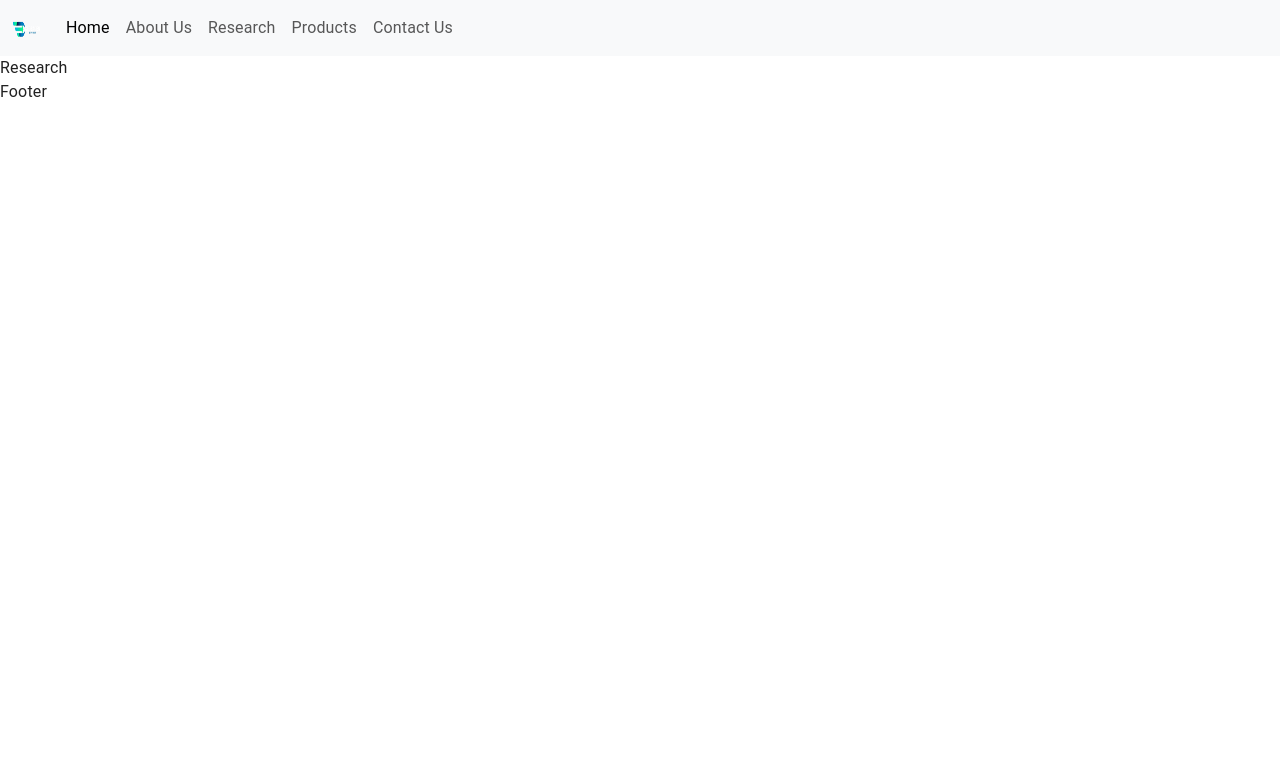
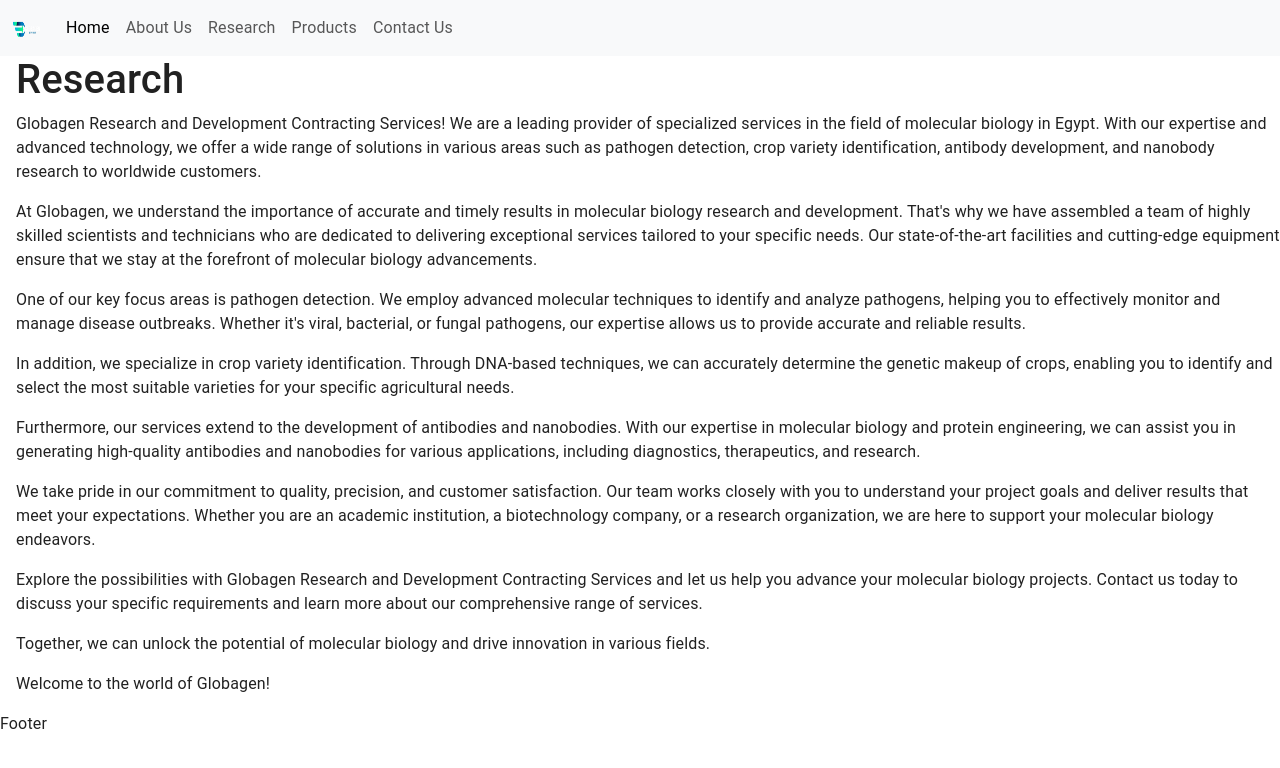
Before and after one commit to HadeerHassan28/globagen-project, a React (Create React App) app: page /research in a window 1280 px wide. Shown: the top 768 px of the page. Built offline with nearby package versions, Linux system fonts and the light colour scheme.

Commit message:
reeach page wothout desgin and navbar with localization

```diff
--- a/src/components/NavBar/NavBar.js
+++ b/src/components/NavBar/NavBar.js
@@ -1,7 +1,8 @@
 import * as React from "react";
 import logo from "../../assets/logo.png";
-
+import { useTranslation } from "react-i18next";
 const NavBar = () => {
+  const { t } = useTranslation();
   return (
     <>
       <nav className={`navbar navbar-expand-lg bg-body-tertiary`}>
@@ -30,28 +31,28 @@
             <ul className="navbar-nav">
               <li className="nav-item">
                 <a className="nav-link active" aria-current="page" href="/">
-                  Home
+                  {t("Home")}
                 </a>
               </li>
               <li className="nav-item">
                 <a className="nav-link" href="about">
-                  About Us
+                  {t("About Us")}
                 </a>
               </li>
               <li className="nav-item">
                 <a className="nav-link" href="research">
-                  Research
+                  {t("Research")}
                 </a>
               </li>
 
               <li className="nav-item">
                 <a className="nav-link" href="products">
-                  Products
+                  {t("Products")}
                 </a>
               </li>
               <li className="nav-item">
                 <a className="nav-link" href="contact">
-                  Contact Us
+                  {t("Contact us")}
                 </a>
               </li>
             </ul>
--- a/src/components/Research/Research.js
+++ b/src/components/Research/Research.js
@@ -1,8 +1,73 @@
 import React from "react";
 import styles from "../Research/Research.module.css";
+import { useTranslation } from "react-i18next";
+const Research = () => {
+  const { t } = useTranslation();
+  const parag = [
+    {
+      id: 1,
+      p: t(
+        "Globagen Research and Development Contracting Services! We are a leading provider of specialized services in the field of molecular biology in Egypt. With our expertise and advanced technology, we offer a wide range of solutions in various areas such as pathogen detection, crop variety identification, antibody development, and nanobody research to worldwide customers."
+      ),
+    },
+    {
+      id: 2,
+      p: t(
+        "At Globagen, we understand the importance of accurate and timely results in molecular biology research and development. That's why we have assembled a team of highly skilled scientists and technicians who are dedicated to delivering exceptional services tailored to your specific needs. Our state-of-the-art facilities and cutting-edge equipment ensure that we stay at the forefront of molecular biology advancements."
+      ),
+    },
+    {
+      id: 3,
+      p: t(
+        "One of our key focus areas is pathogen detection. We employ advanced molecular techniques to identify and analyze pathogens, helping you to effectively monitor and manage disease outbreaks. Whether it's viral, bacterial, or fungal pathogens, our expertise allows us to provide accurate and reliable results."
+      ),
+    },
+    {
+      id: 4,
+      p: t(
+        "In addition, we specialize in crop variety identification. Through DNA-based techniques, we can accurately determine the genetic makeup of crops, enabling you to identify and select the most suitable varieties for your specific agricultural needs."
+      ),
+    },
+    {
+      id: 5,
+      p: t(
+        "Furthermore, our services extend to the development of antibodies and nanobodies. With our expertise in molecular biology and protein engineering, we can assist you in generating high-quality antibodies and nanobodies for various applications, including diagnostics, therapeutics, and research."
+      ),
+    },
+    {
+      id: 6,
+      p: t(
+        "We take pride in our commitment to quality, precision, and customer satisfaction. Our team works closely with you to understand your project goals and deliver results that meet your expectations. Whether you are an academic institution, a biotechnology company, or a research organization, we are here to support your molecular biology endeavors."
+      ),
+    },
+    {
+      id: 7,
+      p: t(
+        "Explore the possibilities with Globagen Research and Development Contracting Services and let us help you advance your molecular biology projects. Contact us today to discuss your specific requirements and learn more about our comprehensive range of services."
+      ),
+    },
+    {
+      id: 8,
+      p: t(
+        "Together, we can unlock the potential of molecular biology and drive innovation in various fields."
+      ),
+    },
+    {
+      id: 9,
+      p: t("Welcome to the world of Globagen!"),
+    },
+  ];
 
-const Research = () => {
-  return <div>Research</div>;
+  return (
+    <div className={`contanier`}>
+      <h1 className={`ms-3`}>Research</h1>
+      {parag.map((ele) => (
+        <div className={`ms-3`}>
+          <p key={ele.id}>{ele.p}</p>
+        </div>
+      ))}
+    </div>
+  );
 };
 
 export default Research;
--- a/src/i18n/locales/ar/translations.json
+++ b/src/i18n/locales/ar/translations.json
@@ -1,3 +1,7 @@
 {
-  "Home": "الرئيسية"
+  "Home": "الرئيسية",
+  "About Us": "عنا",
+  "Research": "أبحاثنا",
+  "Products": "منتجاتنا",
+  "Contact us": "اتصل بنا"
 }
--- a/src/i18n/locales/en/translations.json
+++ b/src/i18n/locales/en/translations.json
@@ -1,3 +1,16 @@
 {
-  "Home": "Home"
+  "Home": "Home",
+  "About Us": "About Us",
+  "Research": "Research",
+  "Products": "Products",
+  "Contact us": "Contact Us",
+  "Globagen Research and Development Contracting Services! We are a leading provider of specialized services in the field of molecular biology in Egypt. With our expertise and advanced technology, we offer a wide range of solutions in various areas such as pathogen detection, crop variety identification, antibody development, and nanobody research to worldwide customers.": "Globagen Research and Development Contracting Services! We are a leading provider of specialized services in the field of molecular biology in Egypt. With our expertise and advanced technology, we offer a wide range of solutions in various areas such as pathogen detection, crop variety identification, antibody development, and nanobody research to worldwide customers.",
+  "At Globagen, we understand the importance of accurate and timely results in molecular biology research and development. That's why we have assembled a team of highly skilled scientists and technicians who are dedicated to delivering exceptional services tailored to your specific needs. Our state-of-the-art facilities and cutting-edge equipment ensure that we stay at the forefront of molecular biology advancements.": "At Globagen, we understand the importance of accurate and timely results in molecular biology research and development. That's why we have assembled a team of highly skilled scientists and technicians who are dedicated to delivering exceptional services tailored to your specific needs. Our state-of-the-art facilities and cutting-edge equipment ensure that we stay at the forefront of molecular biology advancements.",
+  "One of our key focus areas is pathogen detection. We employ advanced molecular techniques to identify and analyze pathogens, helping you to effectively monitor and manage disease outbreaks. Whether it's viral, bacterial, or fungal pathogens, our expertise allows us to provide accurate and reliable results.": "One of our key focus areas is pathogen detection. We employ advanced molecular techniques to identify and analyze pathogens, helping you to effectively monitor and manage disease outbreaks. Whether it's viral, bacterial, or fungal pathogens, our expertise allows us to provide accurate and reliable results.",
+  "In addition, we specialize in crop variety identification. Through DNA-based techniques, we can accurately determine the genetic makeup of crops, enabling you to identify and select the most suitable varieties for your specific agricultural needs.": "In addition, we specialize in crop variety identification. Through DNA-based techniques, we can accurately determine the genetic makeup of crops, enabling you to identify and select the most suitable varieties for your specific agricultural needs.",
+  "Furthermore, our services extend to the development of antibodies and nanobodies. With our expertise in molecular biology and protein engineering, we can assist you in generating high-quality antibodies and nanobodies for various applications, including diagnostics, therapeutics, and research.": "Furthermore, our services extend to the development of antibodies and nanobodies. With our expertise in molecular biology and protein engineering, we can assist you in generating high-quality antibodies and nanobodies for various applications, including diagnostics, therapeutics, and research.",
+  "We take pride in our commitment to quality, precision, and customer satisfaction. Our team works closely with you to understand your project goals and deliver results that meet your expectations. Whether you are an academic institution, a biotechnology company, or a research organization, we are here to support your molecular biology endeavors.": "We take pride in our commitment to quality, precision, and customer satisfaction. Our team works closely with you to understand your project goals and deliver results that meet your expectations. Whether you are an academic institution, a biotechnology company, or a research organization, we are here to support your molecular biology endeavors.",
+  "Explore the possibilities with Globagen Research and Development Contracting Services and let us help you advance your molecular biology projects. Contact us today to discuss your specific requirements and learn more about our comprehensive range of services.": "Explore the possibilities with Globagen Research and Development Contracting Services and let us help you advance your molecular biology projects. Contact us today to discuss your specific requirements and learn more about our comprehensive range of services.",
+  "Together, we can unlock the potential of molecular biology and drive innovation in various fields.": "Together, we can unlock the potential of molecular biology and drive innovation in various fields.",
+  "Welcome to the world of Globagen!": "Welcome to the world of Globagen!"
 }
```
